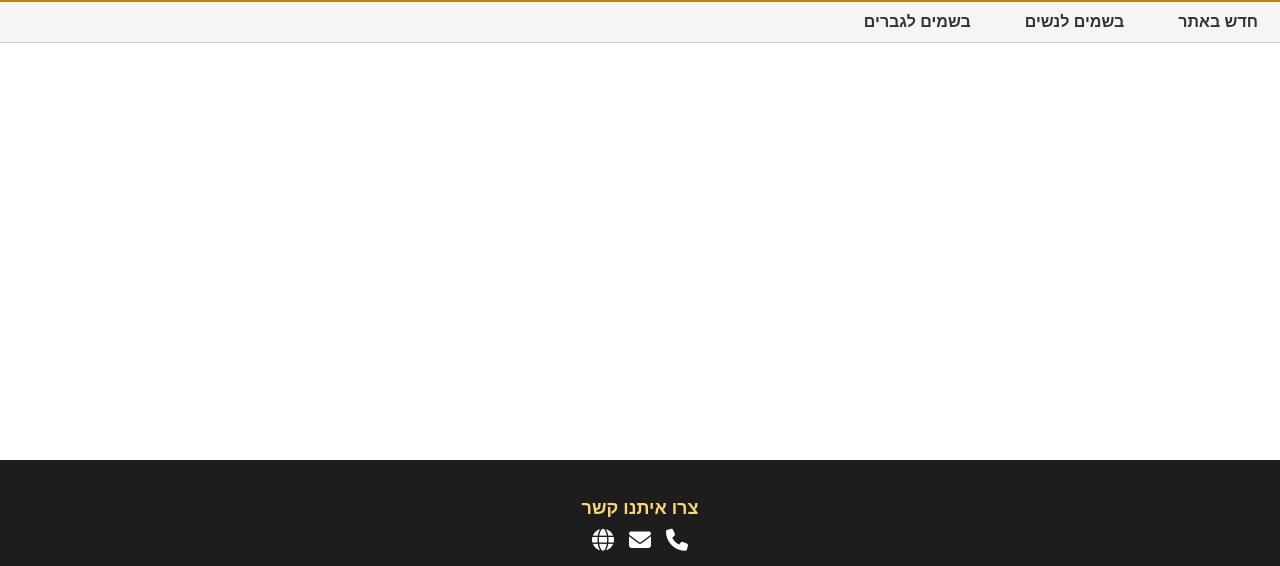
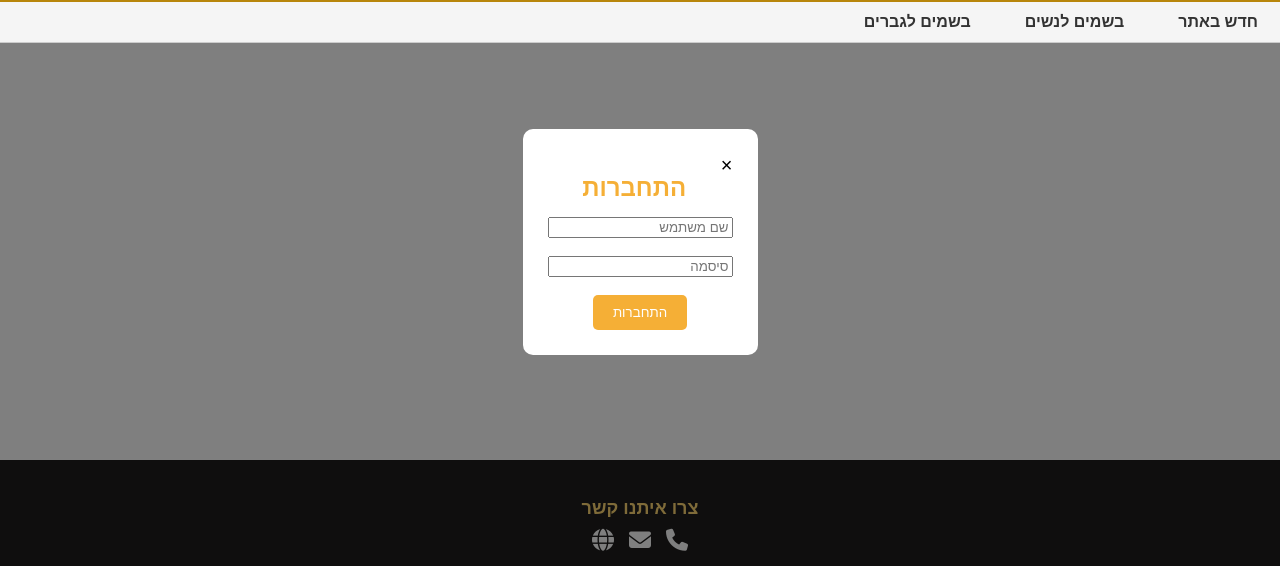
Before and after one commit to SHILAT-GIT/RoseMerry, a plain HTML site: page client/pages/newPage.html in a window 1280 px wide. Both pictures are taken after a click on the button "התחברות". Shown: the part 158-724 px from the top of the page. Drawn offline with Linux system fonts and the light colour scheme.

Commit message:
הוספת פופ אפים לכפתורי הרשמה והתחברות

```diff
--- a/client/css/headerAndFooter.css
+++ b/client/css/headerAndFooter.css
@@ -323,3 +323,51 @@ body{
 .footer-icons i:hover {
   color: #f0daa1;
 }
+
+.popup {
+  display: none;
+  position: fixed;
+  top: 0;
+  left: 0;
+  width: 100%;
+  height: 100%;
+  background-color: rgba(0,0,0,0.5);
+  justify-content: center;
+  align-items: center;
+}
+
+.popup-content {
+  background-color: white;
+  padding: 25px;
+  border-radius: 10px;
+  max-width: 400px;
+  text-align: center;
+}
+
+.close {
+  float: right;
+  cursor: pointer;
+  font-size: 20px;
+}
+
+.close:hover {
+ color: rgb(122, 122, 122)
+}
+
+.submitBtn {
+  background-color: #f5af36;
+  color: white;             /* צבע טקסט */
+  border: none;
+  padding: 10px 20px;
+  border-radius: 5px;
+  cursor: pointer;
+}
+
+.submitBtn:hover {
+  background-color:   #fec157 /* צבע קצת בהיר כשמרחפים עליו */
+}
+
+.popup-title {
+  color: #f5af36;
+  margin-bottom: 15px;
+}
--- a/client/js/headerAndFooter.js
+++ b/client/js/headerAndFooter.js
@@ -1,7 +1,9 @@
 document.addEventListener("DOMContentLoaded", () => {
   loadHeader();
   loadFooter();
+  initPopup();
 });
+
 
 function loadHeader() {
   const header = document.getElementById("header");
@@ -11,8 +13,8 @@ function loadHeader() {
       <a href="../pages/homePage.html" class="logo-container"><img src="../images/logo1.jpg" alt="RoseMerry's logo" class="logo" /></a>
 
       <div class="header-buttons">
-        <button>התחברות</button>
-        <button>הרשמה</button>
+        <button id="loginBtn" >התחברות</button>
+        <button id="signupBtn" >הרשמה</button>
       </div>
      </div>
 
@@ -69,3 +71,52 @@ function loadFooter() {
     </div>
     `;
 }
+
+function initPopup(){
+  const popup=document.createElement("div");
+  popup.id="popup";
+  popup.classList.add("popup");
+  popup.innerHTML=`
+   <div class="popup-content">
+      <span class="close">&times;</span>
+      <div id="popup-text"></div>
+    </div>
+    `;
+    document.body.appendChild(popup);
+
+  const popupText = document.getElementById("popup-text");
+  const closeBtn = popup.querySelector(".close");
+
+  const popupContents = {
+    signup: `
+      <h2 class="popup-title">הרשמה</h2>
+      <input type="text" placeholder="שם משתמש"><br><br>
+      <input type="email" placeholder="אימייל"><br><br>
+      <input type="password" placeholder="סיסמה"><br><br>
+       <button class="submitBtn">שליחה</button>
+    `,
+    login: `
+      <h2 class="popup-title">התחברות</h2>
+      <input type="text" placeholder="שם משתמש"><br><br>
+      <input type="password" placeholder="סיסמה"><br><br>
+      <button class="submitBtn">התחברות</button>
+    `
+};
+
+function openPopup(type) {
+    popupText.innerHTML = popupContents[type] || "";
+    popup.style.display = "flex";
+  }
+
+  // מאזינים לכפתורים אחרי שה-header נטען
+  const signupBtn = document.getElementById("signupBtn");
+  const loginBtn = document.getElementById("loginBtn");
+
+  signupBtn.addEventListener("click", () => openPopup("signup"));
+  loginBtn.addEventListener("click", () => openPopup("login"));
+
+  closeBtn.addEventListener("click", () => popup.style.display = "none");
+  window.addEventListener("click", (e) => {
+    if(e.target === popup) popup.style.display = "none";
+  });
+}
```
